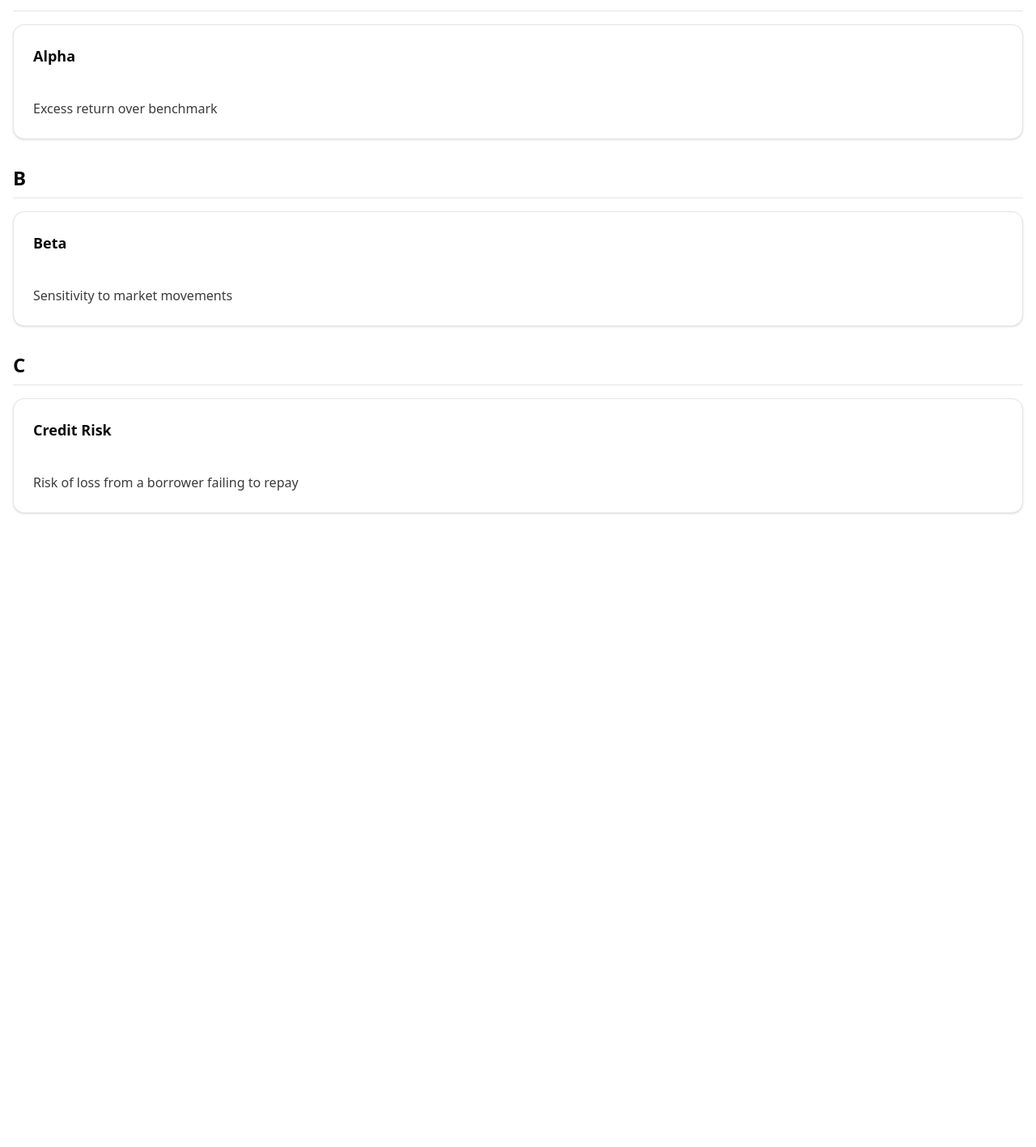
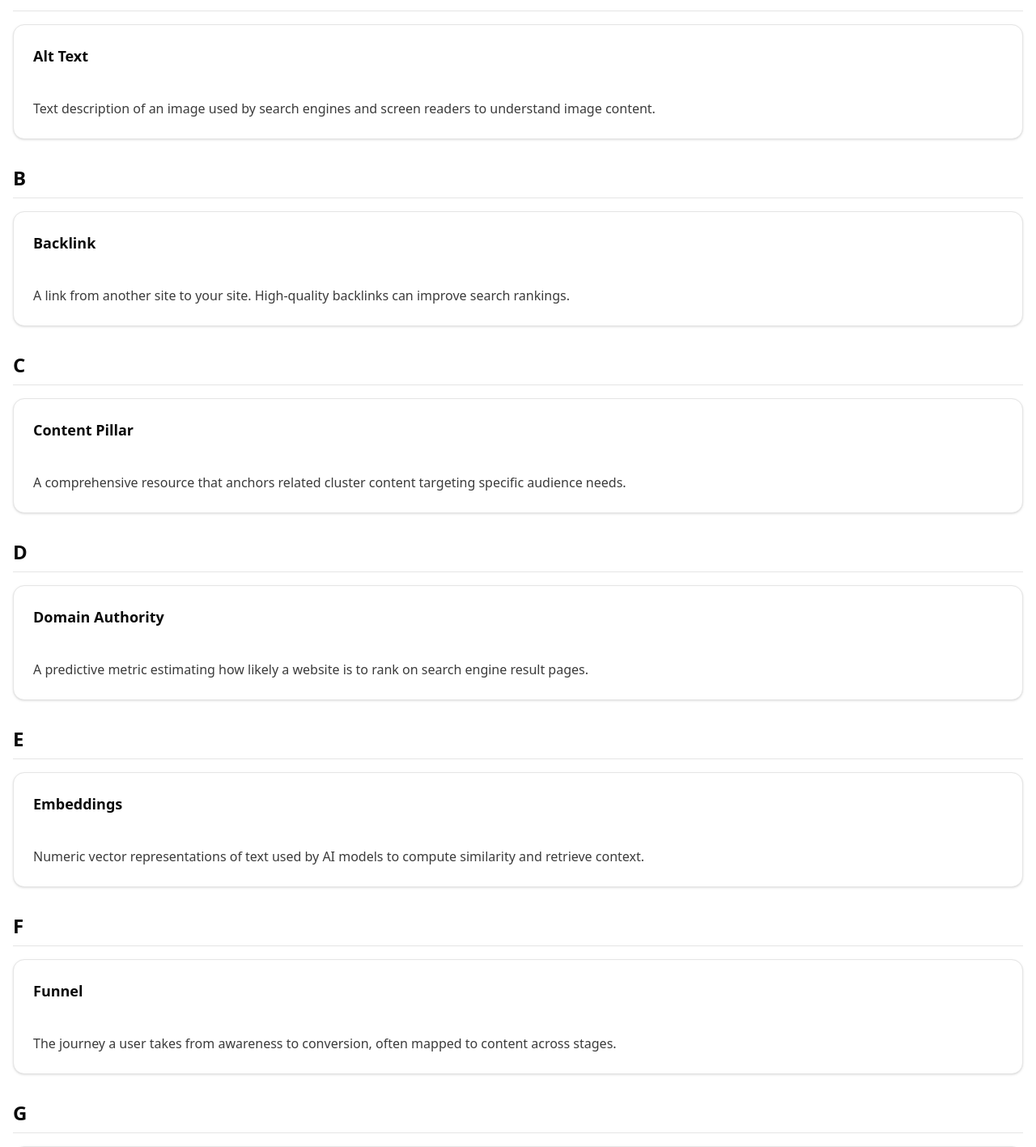
Before and after one commit to archerzou/glossary-risk, a Next.js app: page / in a window 1280 px wide. Shown: the part 429-1846 px from the top of the page at 81% size. Before the commit the page ends 1095 px from the top, so only its background shows below. Built offline with nearby package versions, Linux system fonts and the light colour scheme.

Commit message:
fix the error of home page

```diff
--- a/src/app/(root)/page.tsx
+++ b/src/app/(root)/page.tsx
@@ -5,9 +5,78 @@ import { SearchBar } from "@/components/glossary/SearchBar";
 import { GlossaryTerm } from "@/lib/db/schema";
 
 const TERMS: GlossaryTerm[] = [
-  { id: "1", term: "Alpha", definition: "Excess return over benchmark", category: "metrics", createdAt: new Date(), updatedAt: new Date() },
-  { id: "2", term: "Beta", definition: "Sensitivity to market movements", category: "metrics", createdAt: new Date(), updatedAt: new Date() },
-  { id: "3", term: "Credit Risk", definition: "Risk of loss from a borrower failing to repay", category: "credit", createdAt: new Date(), updatedAt: new Date() },
+    {
+        id: "1",
+        term: "Alt Text",
+        category: "SEO",
+        definition:
+            "Text description of an image used by search engines and screen readers to understand image content.",
+        createdAt: new Date(),
+        updatedAt: new Date(),
+    },
+    {
+        id: "2",
+        term: "Backlink",
+        category: "SEO",
+        definition:
+            "A link from another site to your site. High-quality backlinks can improve search rankings.",
+        createdAt: new Date(),
+        updatedAt: new Date(),
+    },
+    {
+        id: "3",
+        term: "Content Pillar",
+        category: "Content Marketing",
+        definition:
+            "A comprehensive resource that anchors related cluster content targeting specific audience needs.",
+        createdAt: new Date(),
+        updatedAt: new Date(),
+    },
+    {
+        id: "4",
+        term: "Domain Authority",
+        category: "SEO",
+        definition:
+            "A predictive metric estimating how likely a website is to rank on search engine result pages.",
+        createdAt: new Date(),
+        updatedAt: new Date(),
+    },
+    {
+        id: "5",
+        term: "Embeddings",
+        category: "Artificial Intelligence",
+        definition:
+            "Numeric vector representations of text used by AI models to compute similarity and retrieve context.",
+        createdAt: new Date(),
+        updatedAt: new Date(),
+    },
+    {
+        id: "6",
+        term: "Funnel",
+        category: "Content Marketing",
+        definition:
+            "The journey a user takes from awareness to conversion, often mapped to content across stages.",
+        createdAt: new Date(),
+        updatedAt: new Date(),
+    },
+    {
+        id: "7",
+        term: "Generative AI",
+        category: "Artificial Intelligence",
+        definition:
+            "AI systems that create new content such as text, images, or audio from learned patterns.",
+        createdAt: new Date(),
+        updatedAt: new Date(),
+    },
+    {
+        id: "8",
+        term: "Machine Learning Operations (MLOps)",
+        category: "Artificial Intelligence",
+        definition:
+            "An end-to-end discipline that combines practices, tools, and cultural philosophies to reliably develop, deploy, monitor, and continuously improve machine learning systems in production. MLOps spans dataset versioning, feature stores, model training and evaluation pipelines, experiment tracking, continuous integration/continuous delivery (CI/CD) for models, scalable online/offline inference, observability (data and model drift detection), governance and compliance, rollback strategies, and cross-functional collaboration between data scientists, ML engineers, DevOps, security, and product teams. Effective MLOps minimizes time-to-value, reduces operational risk, and ensures models remain accurate, safe, and aligned with business outcomes over their lifecycle, even as data and user behavior evolve.",
+        createdAt: new Date(),
+        updatedAt: new Date(),
+    },
 ];
 
 export default function Home() {
--- a/src/app/page.tsx
+++ /dev/null
@@ -1,3 +0,0 @@
-export default function Page() {
-  return null;
-}
```
